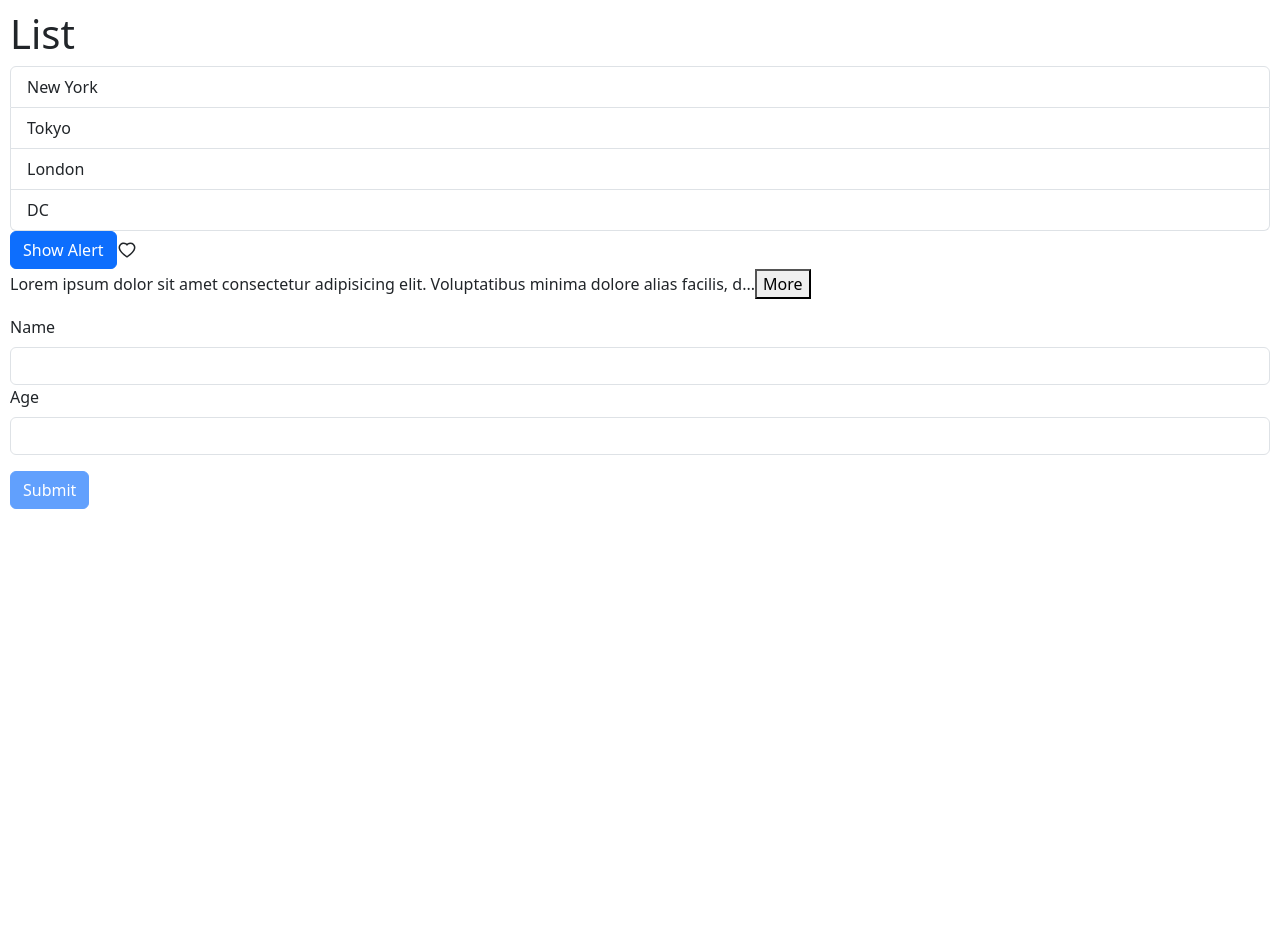
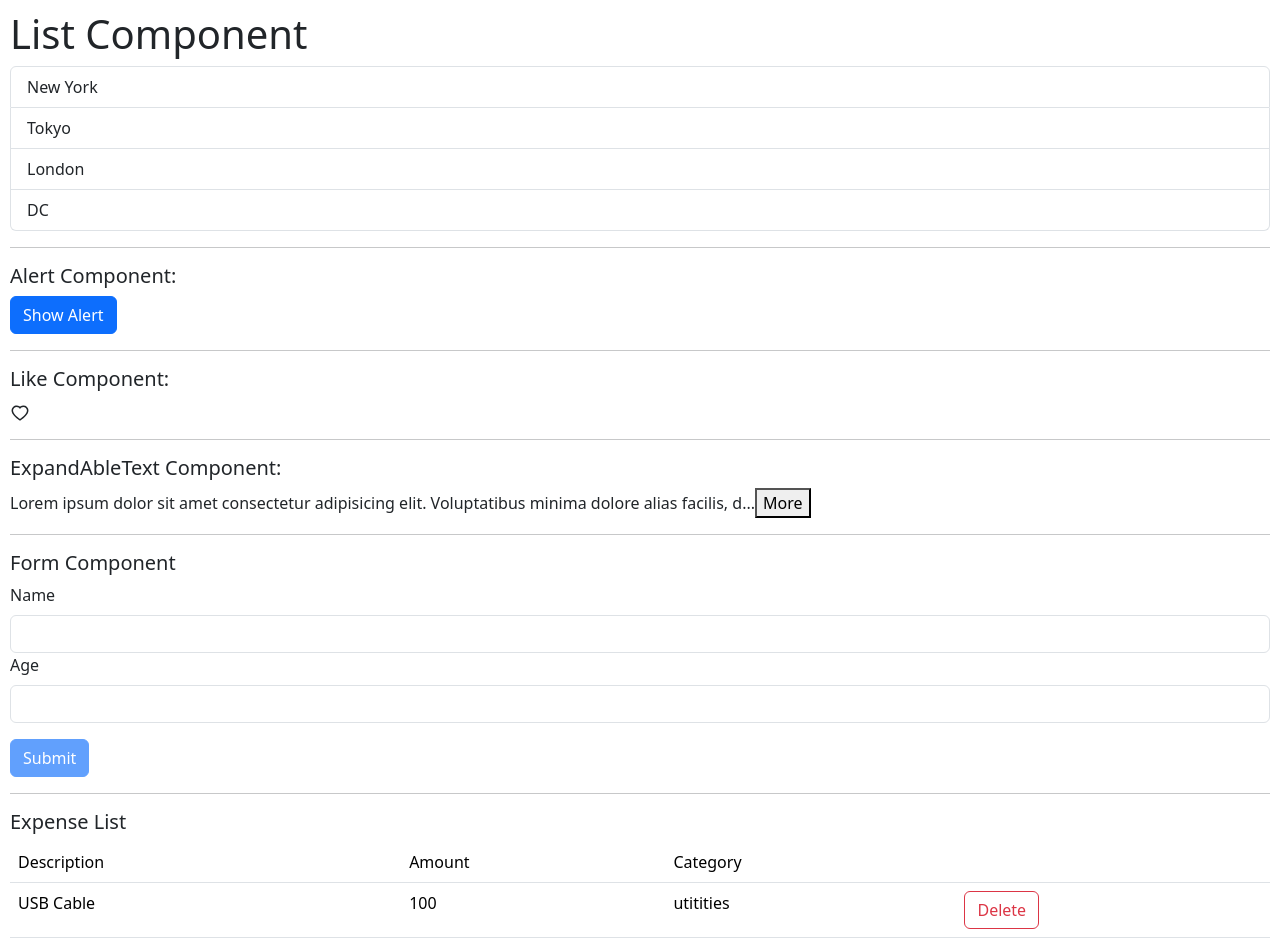
Before and after one commit to awab228/react-ts-vite, a React (Vite) app: page / in a window 1280 px wide. Shown: the top 944 px of the page. Before the commit the page ends 800 px from the top, so only its background shows below. Built offline with nearby package versions, Linux system fonts and the light colour scheme.

Commit message:
Modifies the App Component to Add and example for Expense Tracker and also imorove on the looks

```diff
--- a/src/App.tsx
+++ b/src/App.tsx
@@ -5,10 +5,16 @@ import { useState } from "react";
 import Like from "./components/Like";
 import ExpandableText from "./components/ExpandableText";
 import Form from "./components/Form";
+import ExpenseList from "./expense-tracker/components/ExpenseList";
 
 function App() {
   const items = ["New York", "Tokyo", "London", "DC"];
-
+  const [expenses, setExpenses] = useState([
+    { id: 1, description: "USB Cable", amount: 100, category: "utitities" },
+    { id: 2, description: "iPhone X", amount: 10, category: "utitities" },
+    { id: 3, description: "Type-C Cable", amount: 20, category: "utitities" },
+    { id: 4, description: "Water", amount: 120, category: "utitities" },
+  ]);
   const [alertVisiable, setAlertVisiable] = useState(false);
 
   const handleSelectedItem = (item: string) => {
@@ -19,9 +25,12 @@ function App() {
       <div>
         <ListGroup
           items={items}
-          heading="List"
+          heading="List Component"
           onSelectedItem={handleSelectedItem}
         />
+        <hr />
+        <div>
+          <h5>Alert Component:</h5>
           {alertVisiable && (
             <Alert onClose={() => setAlertVisiable(false)}>
               My <span>Alert</span>
@@ -30,23 +39,44 @@ function App() {
           <Button color="primary" onClick={() => setAlertVisiable(true)}>
             Show Alert
           </Button>
+        </div>
+        <hr />
+        <div>
+          <h5>Like Component:</h5>
           <Like onClick={() => console.log("Like Clicked")} />
+        </div>
+        <hr />
+        <div>
+          <h5>ExpandAbleText Component:</h5>
           <ExpandableText maxChars={100}>
-          Lorem ipsum dolor sit amet consectetur adipisicing elit. Voluptatibus
-          minima dolore alias facilis, dolores eum at fugit reprehenderit autem
-          reiciendis natus, optio pariatur deserunt praesentium quam voluptate
-          provident debitis aspernatur. Harum facere nesciunt cupiditate aperiam
-          corporis, minus eveniet repudiandae libero consectetur veniam,
-          recusandae nemo earum quidem nihil officia, ab qui sequi fugiat cum
-          et! Perspiciatis impedit omnis laudantium libero aliquam numquam
-          eligendi nisi eaque quos architecto voluptatum nemo placeat dolorum,
-          iste rerum atque veniam autem soluta mollitia repellat nam ipsa
-          suscipit! Ut voluptas quos, et nostrum itaque accusamus possimus sit
-          officiis veritatis sapiente, ducimus neque. Labore eos laboriosam
-          natus minus?
+            Lorem ipsum dolor sit amet consectetur adipisicing elit.
+            Voluptatibus minima dolore alias facilis, dolores eum at fugit
+            reprehenderit autem reiciendis natus, optio pariatur deserunt
+            praesentium quam voluptate provident debitis aspernatur. Harum
+            facere nesciunt cupiditate aperiam corporis, minus eveniet
+            repudiandae libero consectetur veniam, recusandae nemo earum quidem
+            nihil officia, ab qui sequi fugiat cum et! Perspiciatis impedit
+            omnis laudantium libero aliquam numquam eligendi nisi eaque quos
+            architecto voluptatum nemo placeat dolorum, iste rerum atque veniam
+            autem soluta mollitia repellat nam ipsa suscipit! Ut voluptas quos,
+            et nostrum itaque accusamus possimus sit officiis veritatis
+            sapiente, ducimus neque. Labore eos laboriosam natus minus?
           </ExpandableText>
         </div>
+        <hr />
+        <div>
+          <h5>Form Component</h5>
           <Form />
+        </div>
+        <hr />
+        <div>
+          <h5>Expense List</h5>
+          <ExpenseList
+            expenses={expenses}
+            onDelete={(id) => setExpenses(expenses.filter((e) => e.id !== id))}
+          />
+        </div>
+      </div>
     </>
   );
 }
```
Lines whose indentation alone changed are shown as unchanged.
